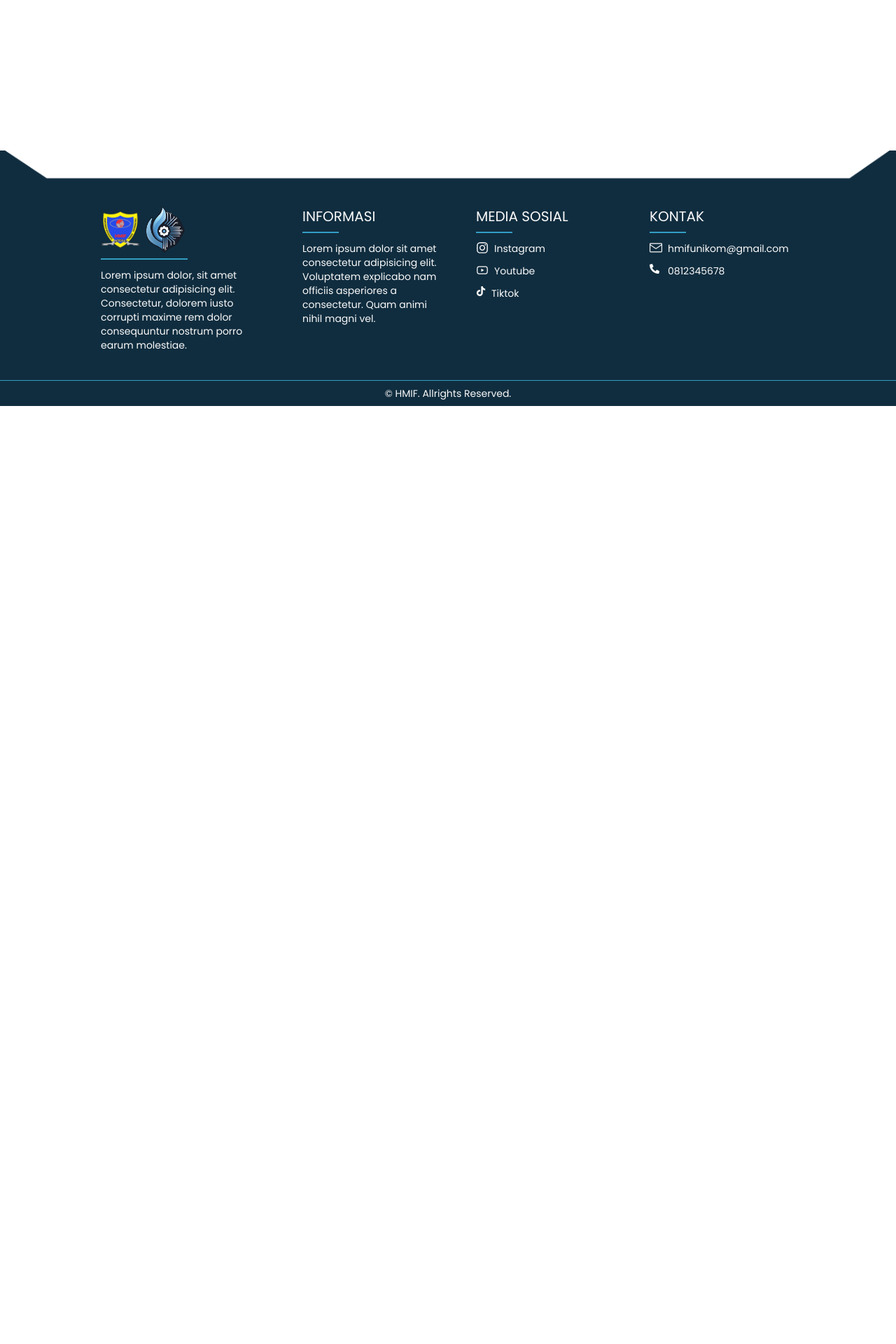
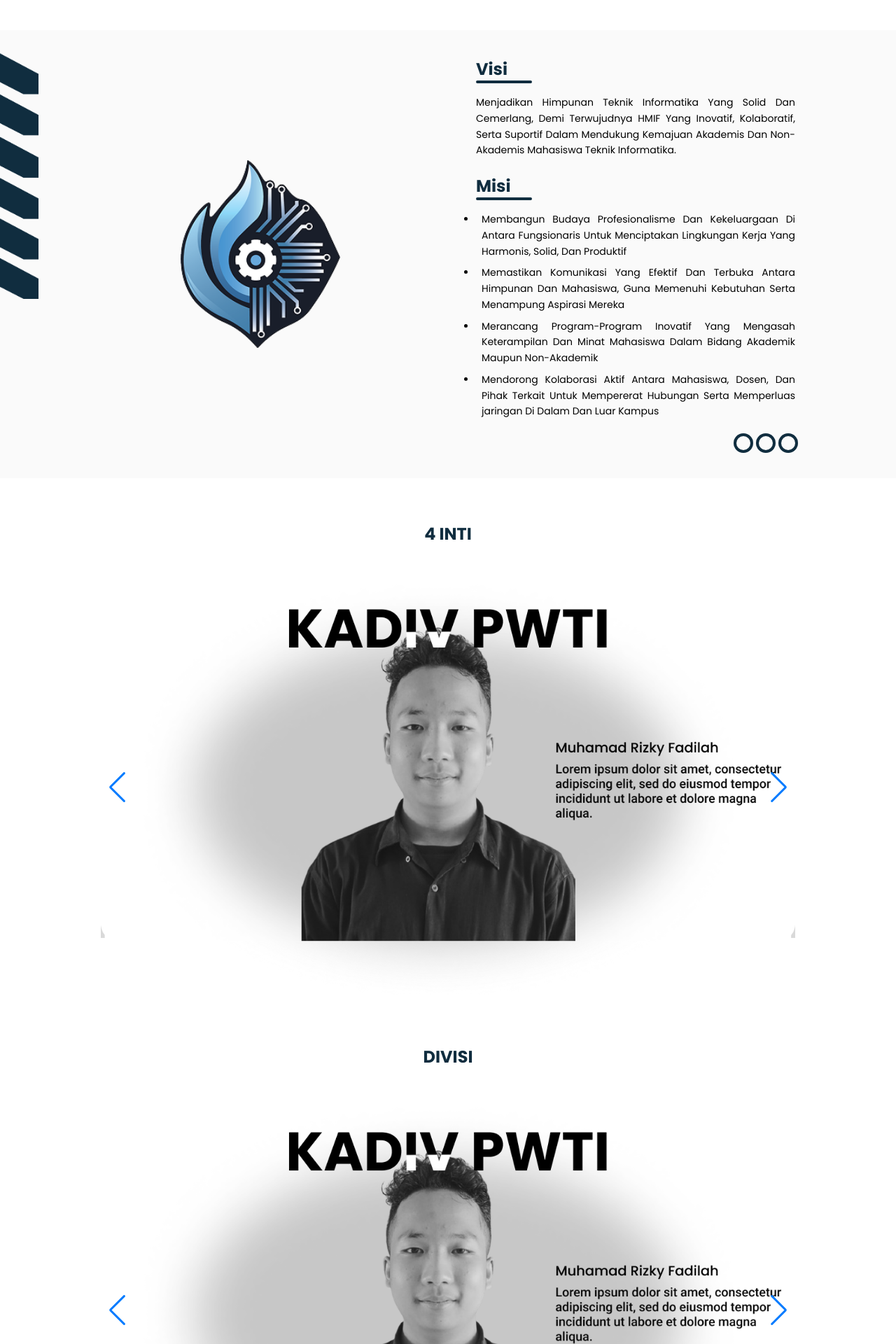
Before and after one commit to HMIF-PWTI/fe-management-external, a React (Vite) app: page /about in a window 1280 px wide. Shown: the part 220-2140 px from the top of the page at 70% size. Before the commit the page ends 800 px from the top, so only its background shows below. Built offline with nearby package versions, Linux system fonts and the light colour scheme.

Commit message:
[FEAT]: About Page

```diff
--- a/package.json
+++ b/package.json
@@ -13,7 +13,8 @@
     "react": "^19.0.0",
     "react-dom": "^19.0.0",
     "react-icons": "^5.5.0",
-    "react-router-dom": "^7.4.0"
+    "react-router-dom": "^7.4.0",
+    "swiper": "^11.2.6"
   },
   "devDependencies": {
     "@eslint/js": "^9.21.0",
--- a/src/App.tsx
+++ b/src/App.tsx
@@ -2,6 +2,7 @@ import { BrowserRouter, Route, Routes } from "react-router-dom";
 import HeaderNavigation from "./components/Layouts/HeaderNavigation";
 import Footer from "./components/Layouts/Footer";
 import HomePage from "./pages/HomePage";
+import AboutPage from "./pages/AboutPage";
 
 
 function App() {
@@ -12,6 +13,7 @@ function App() {
       <main className="flex-1">
         <Routes>
           <Route path="/" element={<HomePage />} />
+          <Route path="/about" element={<AboutPage />} />
         </Routes>
       </main>
       <Footer />
--- a/src/components/Layouts/HeaderNavigation.tsx
+++ b/src/components/Layouts/HeaderNavigation.tsx
@@ -12,13 +12,13 @@ const HeaderNavigation = () => {
 
       <div className="space-x-6 text-sm text-md text-hitam p-2">
         <a
-          href=""
+          href="/"
           className="transform hover:scale-125 transition duration-200 inline-block"
         >
           Home
         </a>
         <a
-          href=""
+          href="/about"
           className="transform hover:scale-125 transition duration-200 inline-block"
         >
           About
--- /dev/null
+++ b/src/pages/AboutPage/Section/DivisiSection.tsx
@@ -0,0 +1,56 @@
+import kadiv from "assets/kadiv.png";
+import { Swiper, SwiperSlide } from "swiper/react";
+import {
+  Autoplay,
+  Pagination,
+  Navigation,
+  EffectCreative,
+} from "swiper/modules";
+import "swiper/css";
+import "swiper/css/navigation";
+import "swiper/css/effect-creative";
+
+const images = [kadiv, kadiv, kadiv];
+
+const DivisiSection = () => {
+  return (
+    <div className="flex flex-col items-center justify-center px-36">
+      <h1 className="text-2xl font-bold text-primary2 mb-10">DIVISI</h1>
+      <Swiper
+        modules={[Autoplay, Pagination, Navigation, EffectCreative]}
+        effect="creative"
+        spaceBetween={30}
+        centeredSlides={true}
+        autoplay={{
+          delay: 3000,
+          disableOnInteraction: false,
+        }}
+        creativeEffect={{
+          prev: {
+            shadow: true,
+            translate: ["-120%", 0, -500],
+          },
+          next: {
+            shadow: true,
+            translate: ["120%", 0, -500],
+          },
+        }}
+        pagination={{ clickable: true }}
+        navigation={true}
+        className="w-full max-w-5xl rounded-xl overflow-hidden"
+      >
+        {images.map((src, index) => (
+          <SwiperSlide key={index}>
+            <img
+              src={src}
+              alt={`Slide ${index + 1}`}
+              className="w-full h-auto object-cover"
+            />
+          </SwiperSlide>
+        ))}
+      </Swiper>
+    </div>
+  );
+};
+
+export default DivisiSection;
--- /dev/null
+++ b/src/pages/AboutPage/Section/HeroSection.tsx
@@ -0,0 +1,67 @@
+import gerigi from "assets/gerigi.png";
+import logo from "assets/Logo/LogoDakshawira.png";
+import { useState } from "react";
+
+const HeroSection = () => {
+  const [showAll,] = useState(false);
+
+  const misiList = [
+    "Membangun Budaya Profesionalisme Dan Kekeluargaan Di Antara Fungsionaris Untuk Menciptakan Lingkungan Kerja Yang Harmonis, Solid, Dan Produktif",
+    "Memastikan Komunikasi Yang Efektif Dan Terbuka Antara Himpunan Dan Mahasiswa, Guna Memenuhi Kebutuhan Serta Menampung Aspirasi Mereka",
+    "Merancang Program-Program Inovatif Yang Mengasah Keterampilan Dan Minat Mahasiswa Dalam Bidang Akademik Maupun Non-Akademik",
+    "Mendorong Kolaborasi Aktif Antara Mahasiswa, Dosen, Dan Pihak Terkait Untuk Mempererat Hubungan Serta Memperluas jaringan Di Dalam Dan Luar Kampus",
+  ];
+
+  const visibleMisi = showAll ? misiList : misiList.slice(0, 4);
+
+  return (
+    <div>
+      <div className="flex flex-col items-center justify-center mb-20">
+        <h1 className="text-4xl font-bold">KABINET DAKSHAWIRA</h1>
+        <h2>Kerja Keras, Kerja Cerdas, Kerja Ikhlas</h2>
+      </div>
+      <div className="relative bg-white px-36 py-10 min-h-[500px] flex items-center justify-center overflow-hidden">
+        <img
+          src={gerigi}
+          alt="Gerigi"
+          className="absolute left-0 top-0 h-96 w-auto object-cover"
+        />
+        <div className="grid grid-cols-2 items-center gap-20 w-full">
+          <div className="flex items-center justify-center relative">
+            <img src={logo} className="w-1/2 z-10" alt="Logo HMIF" />
+          </div>
+          <div className="space-y-6">
+            <div>
+              <h1 className="text-primary2 text-2xl font-bold">Visi</h1>
+              <hr className="mb-4 border-2 border-primary2 rounded-full w-20" />
+              <h2 className="text-justify text-sm leading-relaxed">
+                Menjadikan Himpunan Teknik Informatika Yang Solid Dan Cemerlang,
+                Demi Terwujudnya HMIF Yang Inovatif, Kolaboratif, Serta Suportif
+                Dalam Mendukung Kemajuan Akademis Dan Non-Akademis Mahasiswa
+                Teknik Informatika.
+              </h2>
+            </div>
+            <div>
+              <h1 className="text-primary2 text-2xl font-bold">Misi</h1>
+              <hr className="mb-4 border-2 border-primary2 rounded-full w-20" />
+              <ul className="list-disc list-outside space-y-2 text-justify text-sm leading-relaxed">
+                {visibleMisi.map((misi, index) => (
+                  <li key={index} className="pl-2">
+                    {misi}
+                  </li>
+                ))}
+              </ul>
+            </div>
+            <div className="flex space-x-3 justify-end items-end">
+              <div className="ring-4 ring-primary2 rounded-full w-5 h-5"></div>
+              <div className="ring-4 ring-primary2 rounded-full w-5 h-5"></div>
+              <div className="ring-4 ring-primary2 rounded-full w-5 h-5"></div>
+            </div>
+          </div>
+        </div>
+      </div>
+    </div>
+  );
+};
+
+export default HeroSection;
--- /dev/null
+++ b/src/pages/AboutPage/Section/IntiSection.tsx
@@ -0,0 +1,56 @@
+import kadiv from "assets/kadiv.png";
+import { Swiper, SwiperSlide } from "swiper/react";
+import {
+  Autoplay,
+  Pagination,
+  Navigation,
+  EffectCreative,
+} from "swiper/modules";
+import "swiper/css";
+import "swiper/css/navigation";
+import "swiper/css/effect-creative";
+
+const images = [kadiv, kadiv, kadiv];
+
+const IntiSection = () => {
+  return (
+    <div className="flex flex-col items-center justify-center px-36">
+      <h1 className="text-2xl font-bold text-primary2 mb-10">4 INTI</h1>
+      <Swiper
+        modules={[Autoplay, Pagination, Navigation, EffectCreative]}
+        effect="creative"
+        spaceBetween={30}
+        centeredSlides={true}
+        autoplay={{
+          delay: 3000,
+          disableOnInteraction: false,
+        }}
+        creativeEffect={{
+          prev: {
+            shadow: true,
+            translate: ["-120%", 0, -500],
+          },
+          next: {
+            shadow: true,
+            translate: ["120%", 0, -500],
+          },
+        }}
+        pagination={{ clickable: true }}
+        navigation={true}
+        className="w-full max-w-5xl rounded-xl overflow-hidden"
+      >
+        {images.map((src, index) => (
+          <SwiperSlide key={index}>
+            <img
+              src={src}
+              alt={`Slide ${index + 1}`}
+              className="w-full h-auto object-cover"
+            />
+          </SwiperSlide>
+        ))}
+      </Swiper>
+    </div>
+  );
+};
+
+export default IntiSection;
--- /dev/null
+++ b/src/pages/AboutPage/index.tsx
@@ -0,0 +1,15 @@
+import DivisiSection from "./Section/DivisiSection";
+import HeroSection from "./Section/HeroSection";
+import IntiSection from "./Section/IntiSection";
+
+const AboutPage = () => {
+  return (
+    <div className="py-10 space-y-16 animate-slide-in">
+      <HeroSection />
+      <IntiSection />
+      <DivisiSection />
+    </div>
+  );
+};
+
+export default AboutPage;
```
Also changed, not shown: src/assets/kadiv.png (added), 1 other file (tests, documents, lock files or other folders).
